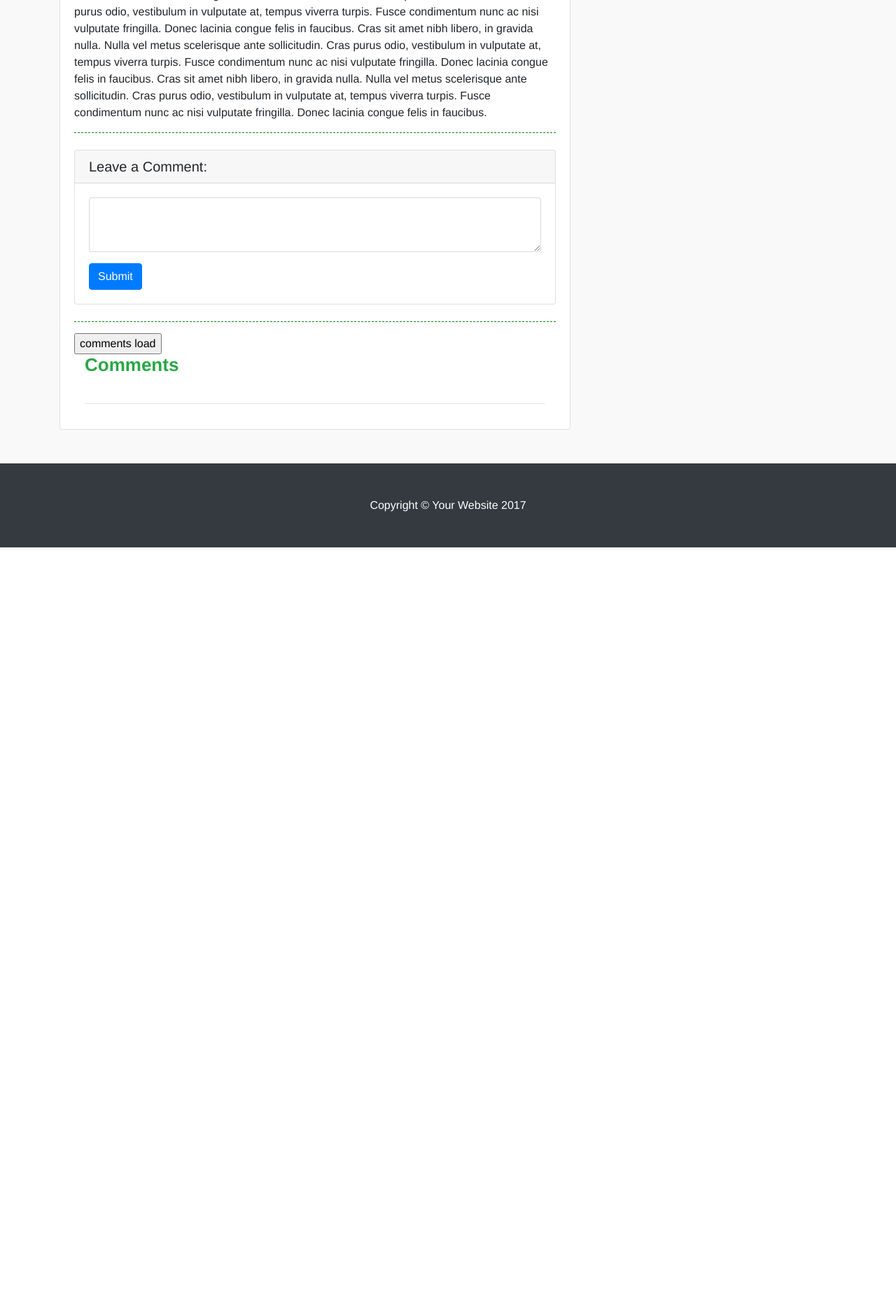
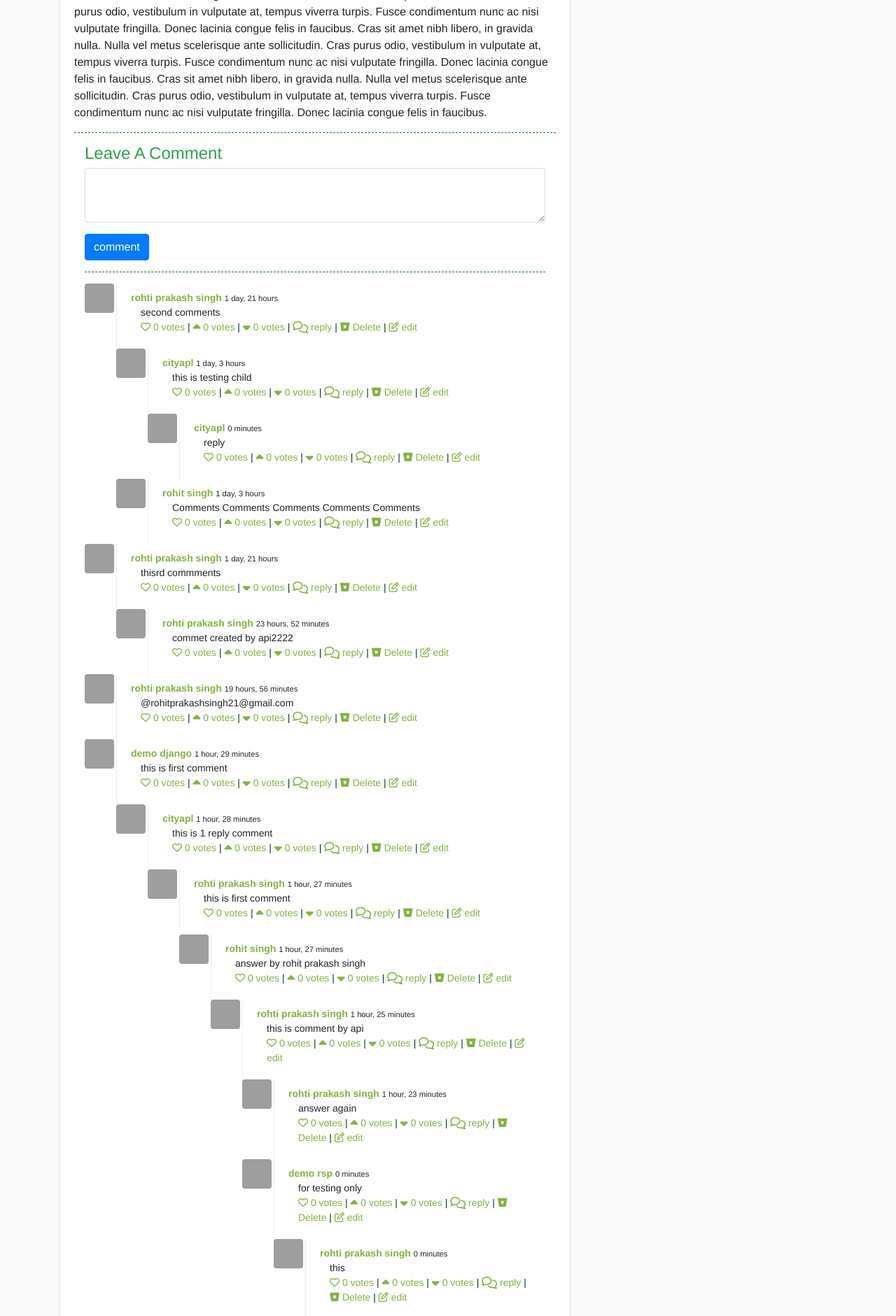
Before and after one commit to rpsingh21/django-blog, a Django app: page /details/this/ in a window 1280 px wide. Shown: the part 635-2515 px from the top of the page at 70% size. Before the commit the page ends 1417 px from the top, so only its background shows below. Run offline with Django 3.2, Linux system fonts and the light colour scheme; data comes from the database, SQL or seed files in the repository; both versions use the stored data as it was after the commit; some libraries are stand-ins or nearby versions; grey boxes are pictures that could not be loaded.

Commit message:
complete co,ente_view

```diff
--- a/comments/api/urls.py
+++ b/comments/api/urls.py
@@ -5,10 +5,13 @@ from .views import (
 	InstanceCommentsListAPIView,
 	CommentCreateAPIView,
 	CommentEditOrDeleteAPIView,
+	CommentDestroyAPIView,
 	)
 urlpatterns = [
 	url(r'^$',CommentsListAPIView.as_view(),name='list'),
 	url(r'^create/$',CommentCreateAPIView.as_view(),name='create'),
 	url(r'^(?P<object_id>\d+)/$',InstanceCommentsListAPIView.as_view(),name='post-commments'),
 	url(r'^edit/(?P<pk>\d+)/$', CommentEditOrDeleteAPIView.as_view(),name="update"),
+	url(r'^delete/(?P<pk>\d+)/$', CommentDestroyAPIView.as_view(),name="delete"),
+
 ]
--- a/comments/api/views.py
+++ b/comments/api/views.py
@@ -49,3 +49,8 @@ class CommentEditOrDeleteAPIView(DestroyModelMixin, UpdateModelMixin, RetrieveAP
 
 	def delete (self,request,*arg,**kwarg):
 		return self.destroy(request, *arg, **kwarg)
+
+class CommentDestroyAPIView(DestroyAPIView):
+	queryset = Comments.objects.all()
+	serializer_class= CommentsCreateSerializer
+	lookup_field = "pk"
--- a/comments/forms.py
+++ b/comments/forms.py
@@ -0,0 +1,7 @@
+from django import forms
+
+class CommentForm(forms.Form):
+	content_type = forms.CharField(widget=forms.HiddenInput)
+	slug = forms.CharField(widget=forms.HiddenInput)
+	parent_id = forms.IntegerField(widget=forms.HiddenInput, required=False)
+	content = forms.CharField(label='', widget=forms.Textarea(attrs={'rows': '3','cols':''}))
--- a/comments/urls.py
+++ b/comments/urls.py
@@ -2,8 +2,12 @@ from django.conf.urls import url
 
 from .views import (
 	instance_comments,
+	reply_form,
+	comment_delete,
 	)
 
 urlpatterns = [
 	url(r'^(?P<object_id>\d+)/$',instance_comments,name='comments'),
+	url(r'^(?P<slug>[\w-]+)/(?P<parent_id>\d+)/$',reply_form,name='reply_form'),
+	url(r'^delete/(?P<pk>\d+)/$', comment_delete,name="delete"),
 ]
--- a/comments/views.py
+++ b/comments/views.py
@@ -1,7 +1,8 @@
-from django.shortcuts import render
+from django.shortcuts import render, get_object_or_404
 from django.http import HttpResponse
 
-from comments.models import  Comments
+from .models import  Comments
+from .forms import CommentForm
 
 # Create your views here.
 
@@ -11,3 +12,20 @@ def instance_comments(request,object_id):
 		'comments':comments
 	}
 	return render(request,'comments.html',context)
+
+def reply_form(request,slug,parent_id):
+	initial_data = {
+		"content_type": "posts",
+		"slug": slug,
+		"parent_id":parent_id,
+	}
+	comment_form = CommentForm(request.POST or None,initial=initial_data)
+	context ={
+		'comment_form':comment_form
+	}
+	return render(request,'reply_form.html',context)
+
+def comment_delete(request,id):
+	instance = get_object_or_404(Comments,id=id)
+	instance.delete()
+	return HttpResponse("ok")
--- a/posts/models.py
+++ b/posts/models.py
@@ -105,6 +105,12 @@ class Posts(models.Model):
 	def get_absolute_url(self):
 		return reverse("posts:detail", kwargs={"slug": self.slug})
 
+	@property
+	def get_content_type(self):
+		instance = self
+		content_type = ContentType.objects.get_for_model(instance.__class__)
+		return content_type
+
 
 def create_slug(instance, new_slug=None):
 	slug = slugify(instance.title)
--- a/posts/views.py
+++ b/posts/views.py
@@ -3,6 +3,7 @@ from django.http import HttpResponseRedirect
 
 from .models import Posts
 from .forms import PostForms
+from comments.forms import CommentForm
 
 # Create your views here.
 
@@ -16,9 +17,15 @@ def post_list(request):
 
 def post_detail(request,slug):
 	post = get_object_or_404(Posts,slug=slug)
+	initial_data = {
+		"content_type": post.get_content_type,
+		"slug": post.slug
+	}
+	comment_form = CommentForm(request.POST or None,initial=initial_data)
 	context={
 		'title':post.title,
-		'post':post
+		'post':post,
+		'comment_form':comment_form
 	}
 	return render(request,"post-detail.html",context)
 
--- a/templates/base.html
+++ b/templates/base.html
@@ -71,7 +71,7 @@
     </footer>
     <!-- Bootstrap core JavaScript -->
     <script src="https://code.jquery.com/jquery-3.2.1.slim.min.js" integrity="sha384-KJ3o2DKtIkvYIK3UENzmM7KCkRr/rE9/Qpg6aAZGJwFDMVNA/GpGFF93hXpG5KkN" crossorigin="anonymous"></script>
-    <script src="//code.jquery.com/jquery-1.11.2.min.js"></script>
+    <script src="https://ajax.googleapis.com/ajax/libs/jquery/3.2.1/jquery.min.js"></script>
     <script src="https://cdnjs.cloudflare.com/ajax/libs/popper.js/1.11.0/umd/popper.min.js" integrity="sha384-b/U6ypiBEHpOf/4+1nzFpr53nxSS+GLCkfwBdFNTxtclqqenISfwAzpKaMNFNmj4" crossorigin="anonymous"></script>
     <script src="https://maxcdn.bootstrapcdn.com/bootstrap/4.0.0-beta/js/bootstrap.min.js" integrity="sha384-h0AbiXch4ZDo7tp9hKZ4TsHbi047NrKGLO3SEJAg45jXxnGIfYzk4Si90RDIqNm1" crossorigin="anonymous"></script>
     {% block ang %}
--- a/templates/comments.html
+++ b/templates/comments.html
@@ -1,4 +1,3 @@
-
 {% load my_filters %}
 {% for comment in comments %}
 <li class="clearfix root_block">
@@ -39,12 +38,28 @@
          	</span>
          	 |
          	<span>
-         		<a href="#">
+         		<a href="javascript:reply('{{ comment.id }}')" class="reply">
          			<i class="fa fa-comments-o fa-lg" aria-hidden="true"> </i>
          			<span> reply </span>
          		</a>
          	</span>
-
+           |
+           <span>
+            <a href="javascript:delete_comment('{% url 'comment-api:delete' comment.id %}')">
+              <i class="fa fa-bitbucket" aria-hidden="true"></i>
+              <span>Delete</span>
+            </a>
+          </span>
+            |
+            <span>
+            <a href="#">
+              <i class="fa fa-pencil-square-o" aria-hidden="true"></i>
+              <span>edit</span>
+            </a>
+          </span>
+          <span>
+            <form style="display: none;" id="p-{{ comment.id }}"><center><img src="https://lingojam.com/img/loading_nice.gif" height="40px"></center></form>
+          </span>
          </div>
       </div>
   </div>
--- a/templates/post-detail.html
+++ b/templates/post-detail.html
@@ -1,7 +1,7 @@
 {% extends "base.html" %}
+{% load crispy_forms_tags %}
 <!-- Page Content -->
-{% load staticfiles %}
-{% block content %}
+{% load staticfiles %} {% block content %}
 <!-- Post Content Column -->
 <div class="container">
     <br>
@@ -20,37 +20,29 @@
                     <hr class='dashed'>
 
                     <!-- Preview Image -->
-      <img class="img-fluid rounded" src="{{ post.image.url }}" alt="{{ post.title }} image">
-      {% endif %}
+                    <img class="img-fluid rounded" src="{{ post.image.url }}" alt="{{ post.title }} image"> {% endif %}
                     <hr class='dashed'>
 
                     <!-- Post Content -->
                     <div class="">{{ post.content }}</div>
-      <hr class='dashed'>
-      <!-- Comments Form -->
-      <div class="card my-4">
-        <h5 class="card-header">Leave a Comment:</h5>
-        <div class="card-body">
-          <form>
-            <div class="form-group">
-              <textarea class="form-control" rows="3"></textarea>
-            </div>
-            <button type="submit" class="btn btn-primary">Submit</button>
-          </form>
-        </div>
-      </div>
-
+                    <hr class="dashed">
                     <!--  Comment -->
-      <hr class="dashed">
-      <button class="getComment"> comments load</button>
-
                     <div class="container bootstrap snippet">
                         <div class="row">
                             <div class="col-md-12">
                                 <div class="blog-comment">
-                <h3 class="text-success">Comments</h3>
-                <hr/>
+                                    <h4 class="text-success">Leave A Comment</h3>
+
+                <!-- form for new commment -->
+                <form action="" id="commenti"  method="post">
+                  {% csrf_token %}
+                  {{ comment_form|crispy }}
+                  <button type="submit" class="btn btn-primary"> comment </button>
+                </form>
+                <p id="form_mgs"></p>
+                <hr class="dashed">
                 <ul id="comments" class="comments">
+                  <center><img src="https://lingojam.com/img/loading_nice.gif" height="100px"></center>
                 </ul>
               </div>
               </div>
@@ -127,8 +119,8 @@
 <!-- <script type="text/javascript" src="{% static '/js/ang-app/post-details.js' %}"></script> -->
 
 <script type="text/javascript">
-  $(document).ready(function(){
-    $(".getComment").click(function(){
+
+function get_comments() {
   $.ajax({
       method: "GET",
       url: "/comments/{{ post.id }}/",
@@ -140,8 +132,54 @@
           console.log(data)
       }
   })
+}
+
+
+function reply(fid) {
+  var ffid="#p-"+fid
+  $(ffid).slideToggle();
+  var url='/comments/{{ post.slug }}/'+fid;
+  $.ajax({
+    type: "GET",
+    url: url,
+    data: $("#commenti").serialize(),
+    success: function(data)
+    {
+      $(ffid).html(data);
+    }
   });
+}
+
+$(document).on('click', 'button', function (e) {
+  var fid = "#"+$(this).parents('form:first').attr('id');
+  var url = "/api/comments/create/";
+  $.ajax({
+         type: "POST",
+         url: url,
+         data: $(fid).serialize(),
+         success: function(data)
+         {
+            get_comments();
+            $(fid).closest('form').find("input[type=text], textarea").val("");
+         }
+       });
+  e.preventDefault();
+
 });
 
+function delete_comment(url) {
+  alert(url);
+ $.ajax({
+         type: "DELETE",
+         url: url,
+         contentType: 'application/json',
+         success: function(data)
+         {
+            get_comments();
+         }
+       });
+}
+
+$(document).ready(get_comments);
 </script>
 {% endblock %}
--- /dev/null
+++ b/templates/reply_form.html
@@ -0,0 +1,4 @@
+{% load crispy_forms_tags %}
+{% csrf_token %}
+{{ comment_form|crispy }}
+<span><button type="submit" class="btn btn-primary"> reply </button> <a href="javascript:c('{{ comment.id }}">cancel</a></span>
```
Also changed, not shown: db.sqlite3. Lines whose indentation alone changed are shown as unchanged.
